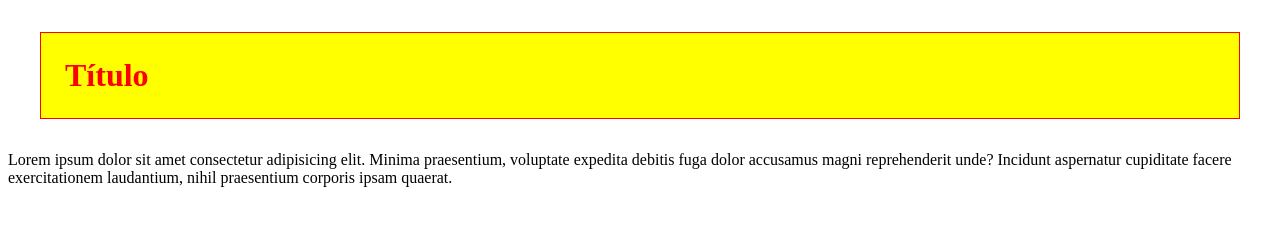
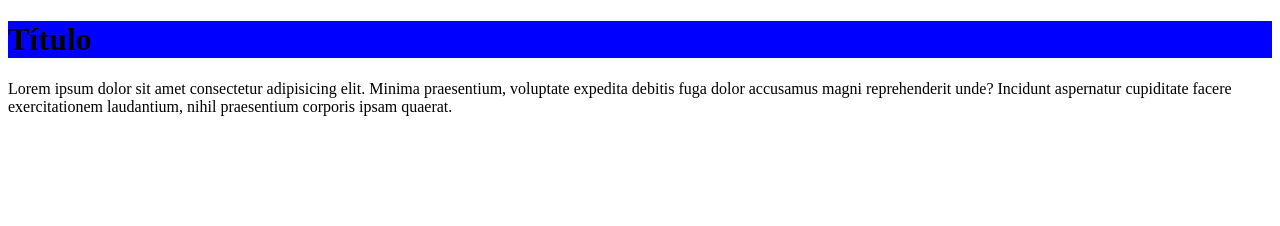
Before and after one commit to AndersemReis/beacademy-devstart-gitegithub, a plain HTML site: page CSS/intro.html in a window 1280 px wide. Drawn offline with Linux system fonts and the light colour scheme.

Commit message:
atualzando introduçao CSS

```diff
--- a/CSS/assets/style.css
+++ b/CSS/assets/style.css
@@ -1,9 +1,3 @@
-
 h1{
-    color: red;
-    background-color: yellow;
-    border: 1px solid red;
-    margin: 32px;
-    padding: 24px;
-
-  }
+  background: blue;
+}
```
Also changed, not shown: CSS/fluxo.html (added, +22 -0 lines).
